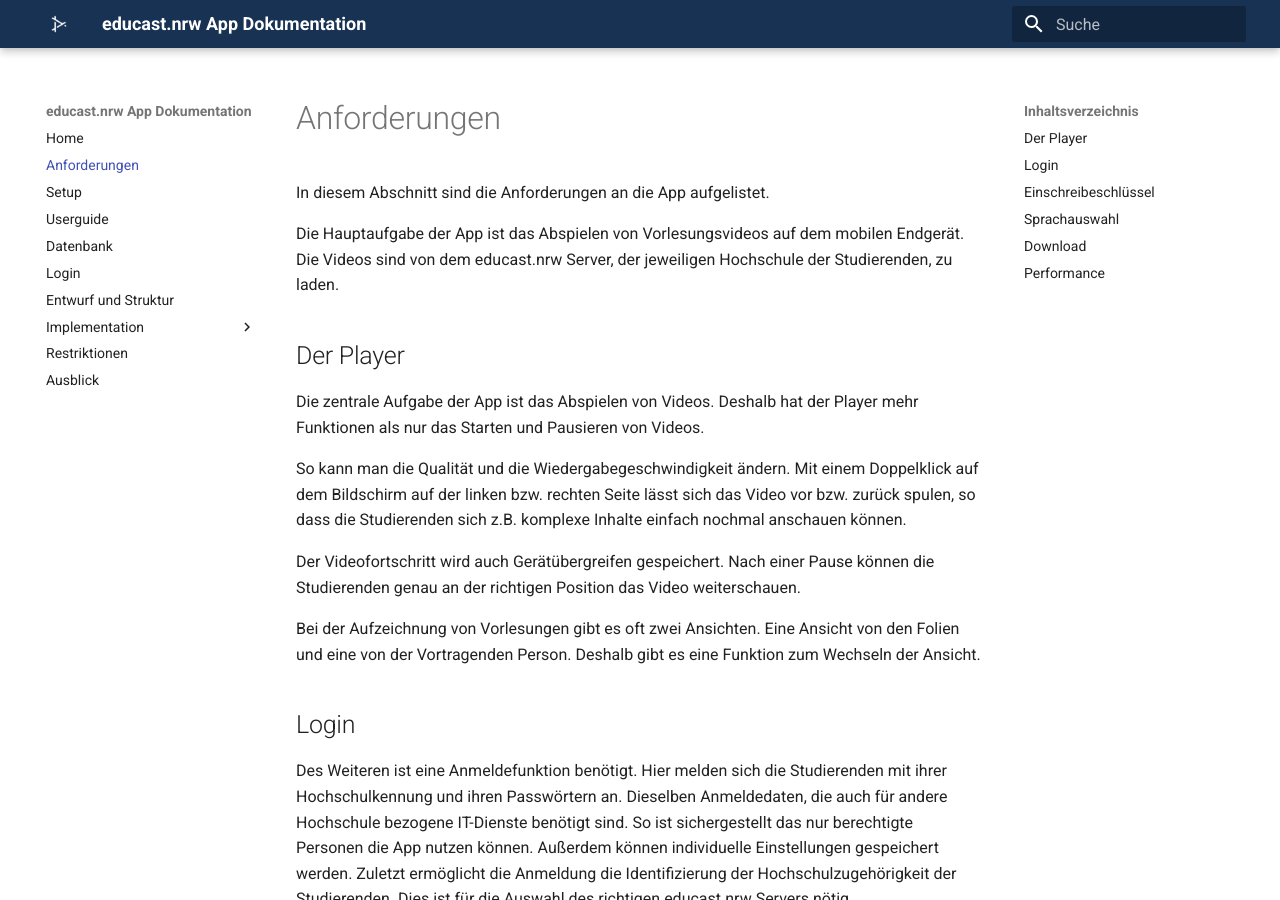
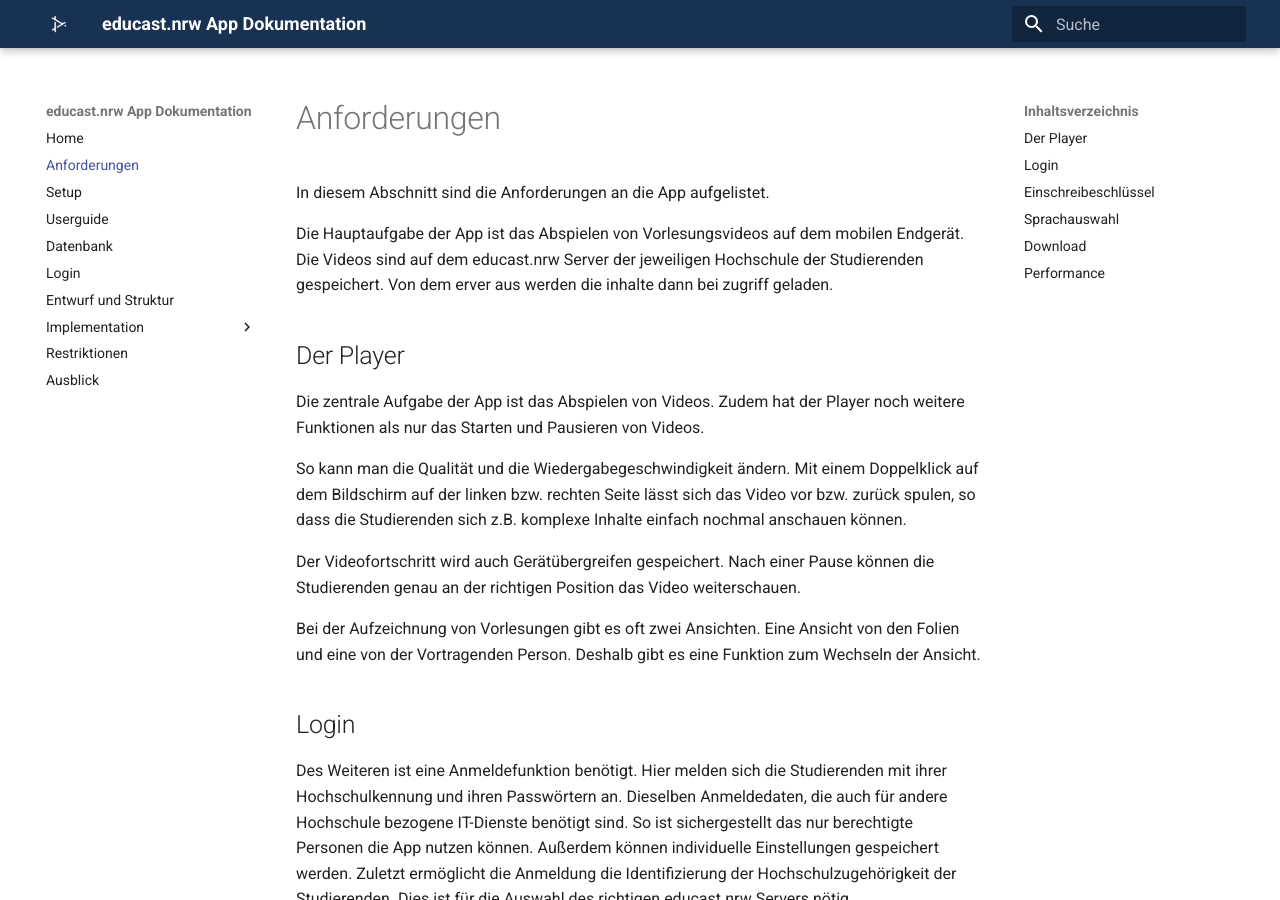
Before and after one commit to educastmobileapp/docs, an MkDocs documentation site: the page built from docs/anforderungen.md, in a window 1280 px wide and 900 px high. Built offline with MkDocs 1.6.1 and Material for MkDocs 9.7.7, drawn with Linux system fonts in a browser that asks for light colours.

Commit message:
anforderungen korrigiert

```diff
--- a/docs/anforderungen.md
+++ b/docs/anforderungen.md
@@ -1,10 +1,10 @@
 # Anforderungen
 In diesem Abschnitt sind die Anforderungen an die App aufgelistet.
 
-Die Hauptaufgabe der App ist das Abspielen von Vorlesungsvideos auf dem mobilen Endgerät. Die Videos sind von dem educast.nrw Server, der jeweiligen Hochschule der Studierenden, zu laden.
+Die Hauptaufgabe der App ist das Abspielen von Vorlesungsvideos auf dem mobilen Endgerät. Die Videos sind auf dem educast.nrw Server der jeweiligen Hochschule der Studierenden gespeichert. Von dem erver aus werden die inhalte dann bei zugriff geladen.
 
 ## Der Player
-Die zentrale Aufgabe der App ist das Abspielen von Videos. Deshalb hat der Player mehr Funktionen als nur das Starten und Pausieren von Videos.
+Die zentrale Aufgabe der App ist das Abspielen von Videos. Zudem hat der Player noch weitere Funktionen als nur das Starten und Pausieren von Videos.
 
 So kann man die Qualität und die Wiedergabegeschwindigkeit ändern. Mit einem Doppelklick auf dem Bildschirm auf der linken bzw. rechten Seite lässt sich das Video vor bzw. zurück spulen, so dass die Studierenden sich z.B. komplexe Inhalte einfach nochmal anschauen können.
 
```
